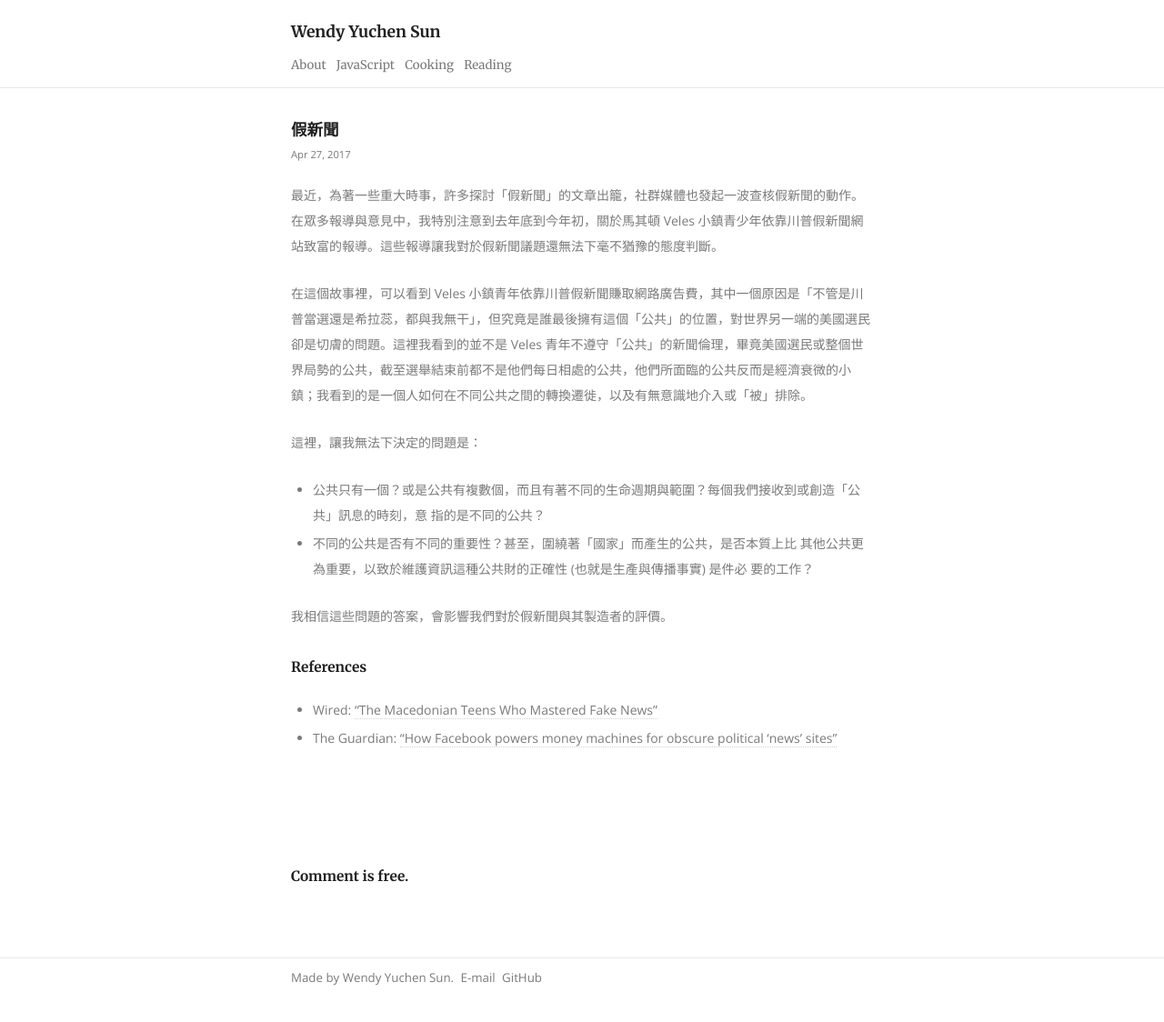
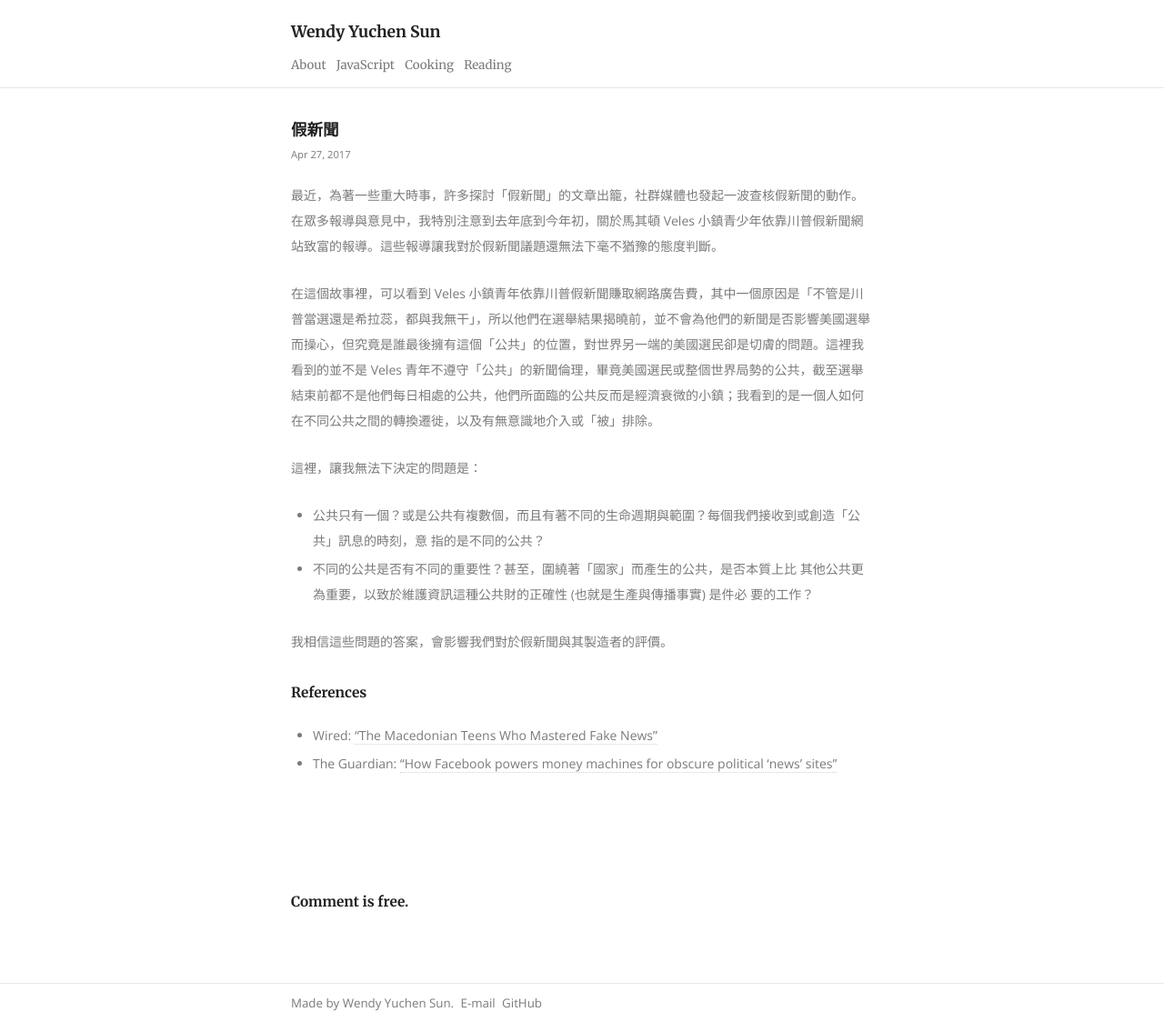
Before and after one commit to wendyyuchensun/wendyyuchensun.github.io, a Jekyll site: the page built from _posts/2017-04-27-on-fake-news.md, in a window 1280 px wide. Shown: the whole page at 91% size. Built offline with Jekyll 4.4.1, drawn with Linux system fonts in a browser that asks for light colours; comment, search, counter and statistics services are not loaded; before the commit the page ends 1096 px from its top, so only the background shows below that.

Commit message:
Update post

```diff
--- a/_posts/2017-04-27-on-fake-news.md
+++ b/_posts/2017-04-27-on-fake-news.md
@@ -5,7 +5,7 @@ categories: reading
 最近，為著一些重大時事，許多探討「假新聞」的文章出籠，社群媒體也發起一波查核假新聞的動作。在眾多報導與意見中，我特別注意到去年底到今年初，關於馬其頓 Veles 小鎮青少年依靠川普假新聞網站致富的報導。這些報導讓我對於假新聞議題還無法下毫不猶豫的態度判斷。
 
 在這個故事裡，可以看到 Veles
-小鎮青年依靠川普假新聞賺取網路廣告費，其中一個原因是「不管是川普當選還是希拉蕊，都與我無干」，但究竟是誰最後擁有這個「公共」的位置，對世界另一端的美國選民卻是切膚的問題。這裡我看到的並不是 Veles 青年不遵守「公共」的新聞倫理，畢竟美國選民或整個世界局勢的公共，截至選舉結束前都不是他們每日相處的公共，他們所面臨的公共反而是經濟衰微的小鎮；我看到的是一個人如何在不同公共之間的轉換遷徙，以及有無意識地介入或「被」排除。
+小鎮青年依靠川普假新聞賺取網路廣告費，其中一個原因是「不管是川普當選還是希拉蕊，都與我無干」，所以他們在選舉結果揭曉前，並不會為他們的新聞是否影響美國選舉而操心，但究竟是誰最後擁有這個「公共」的位置，對世界另一端的美國選民卻是切膚的問題。這裡我看到的並不是 Veles 青年不遵守「公共」的新聞倫理，畢竟美國選民或整個世界局勢的公共，截至選舉結束前都不是他們每日相處的公共，他們所面臨的公共反而是經濟衰微的小鎮；我看到的是一個人如何在不同公共之間的轉換遷徙，以及有無意識地介入或「被」排除。
 
 這裡，讓我無法下決定的問題是：
 
```
